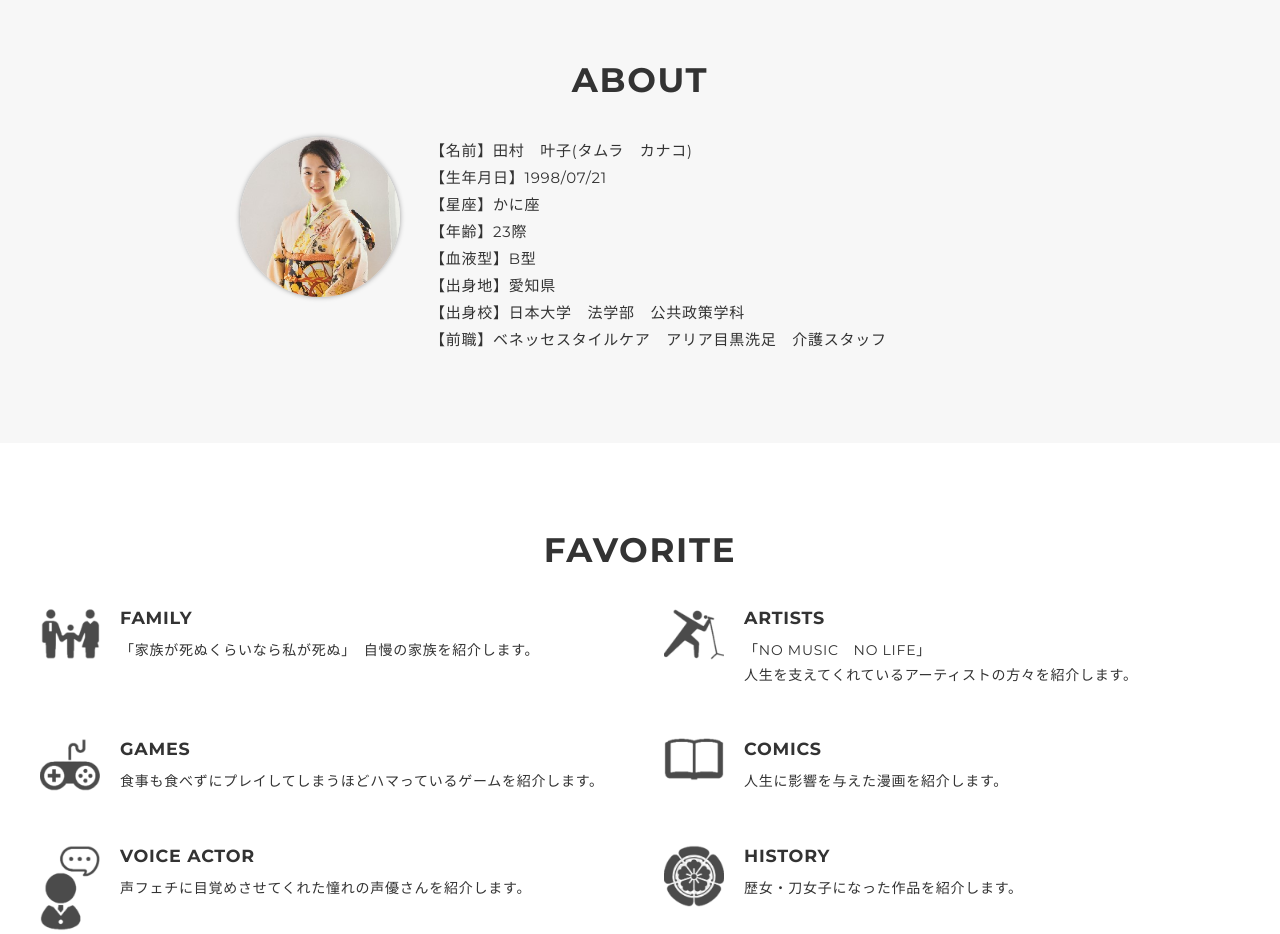
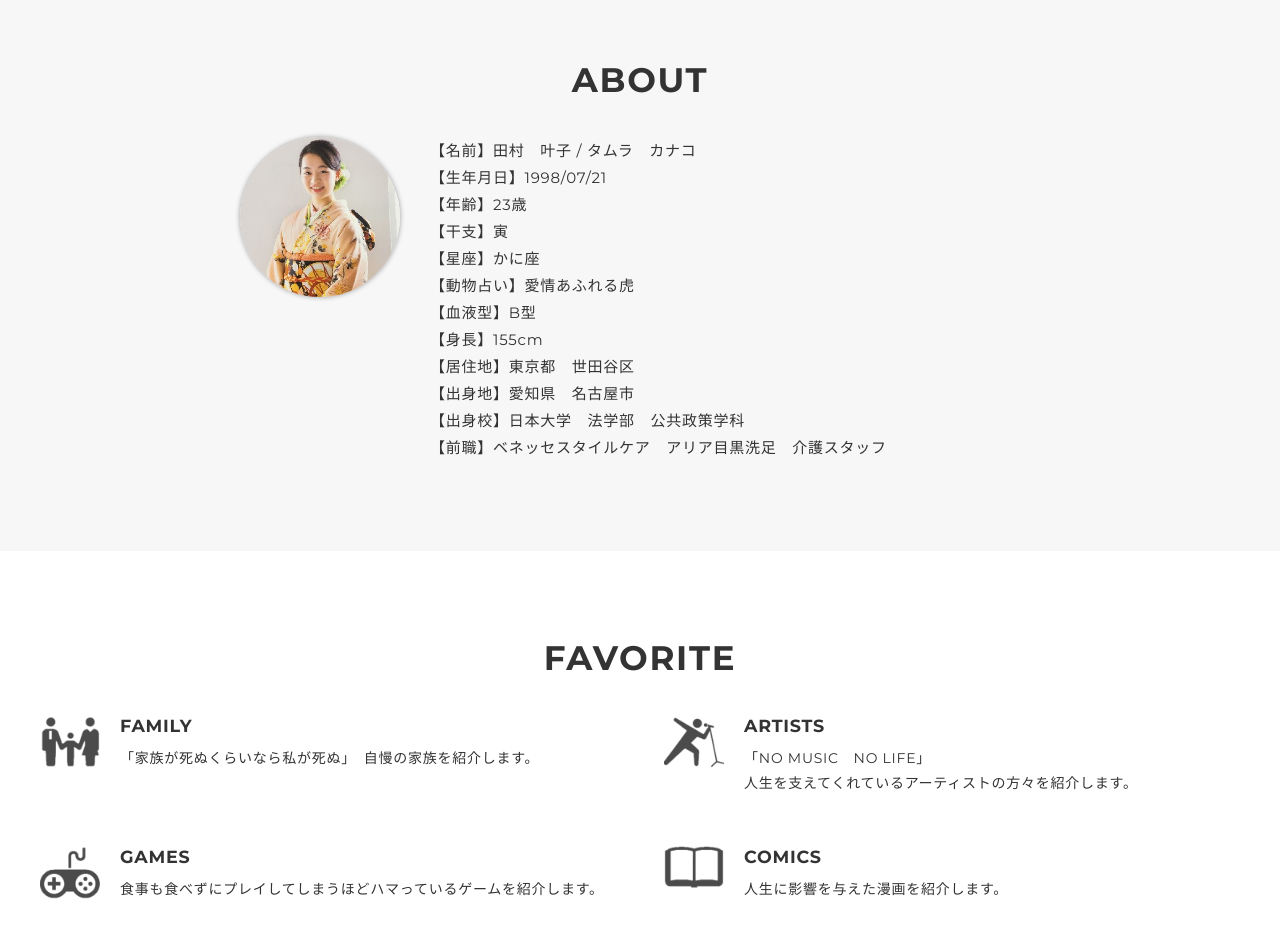
Before and after one commit to K-tamura-aforce/self-introduction, a plain HTML site: page WebContent/index.html in a window 1280 px wide. Shown: the part 780-1714 px from the top of the page. Drawn offline with nearby package versions, Linux system fonts and the light colour scheme.

Commit message:
eclipseからcommit

```diff
--- a/WebContent/index.html
+++ b/WebContent/index.html
@@ -22,7 +22,7 @@
     <header class="header ">
       <div class="container">
         <h1 class="header-logo">
-          <a href=".">KANAKO TAMURA</a>
+          <a href="index.html">KANAKO TAMURA</a>
         </h1>
         <nav class="gnav">
           <ul class="gnav-list">
@@ -60,17 +60,25 @@
             </p>
             <div class="profile-body">
               <p>
-              【名前】田村　叶子(タムラ　カナコ)
+              【名前】田村　叶子 / タムラ　カナコ
               <br>
               【生年月日】1998/07/21
               <br>
+              【年齢】23歳
+              <br>
+              【干支】寅
+              <br>
               【星座】かに座
               <br>
-              【年齢】23際
+              【動物占い】愛情あふれる虎
               <br>
               【血液型】B型
               <br>
-              【出身地】愛知県
+              【身長】155cm
+              <br>
+              【居住地】東京都　世田谷区
+              <br>
+              【出身地】愛知県　名古屋市
               <br>
               【出身校】日本大学　法学部　公共政策学科
               <br>
```
